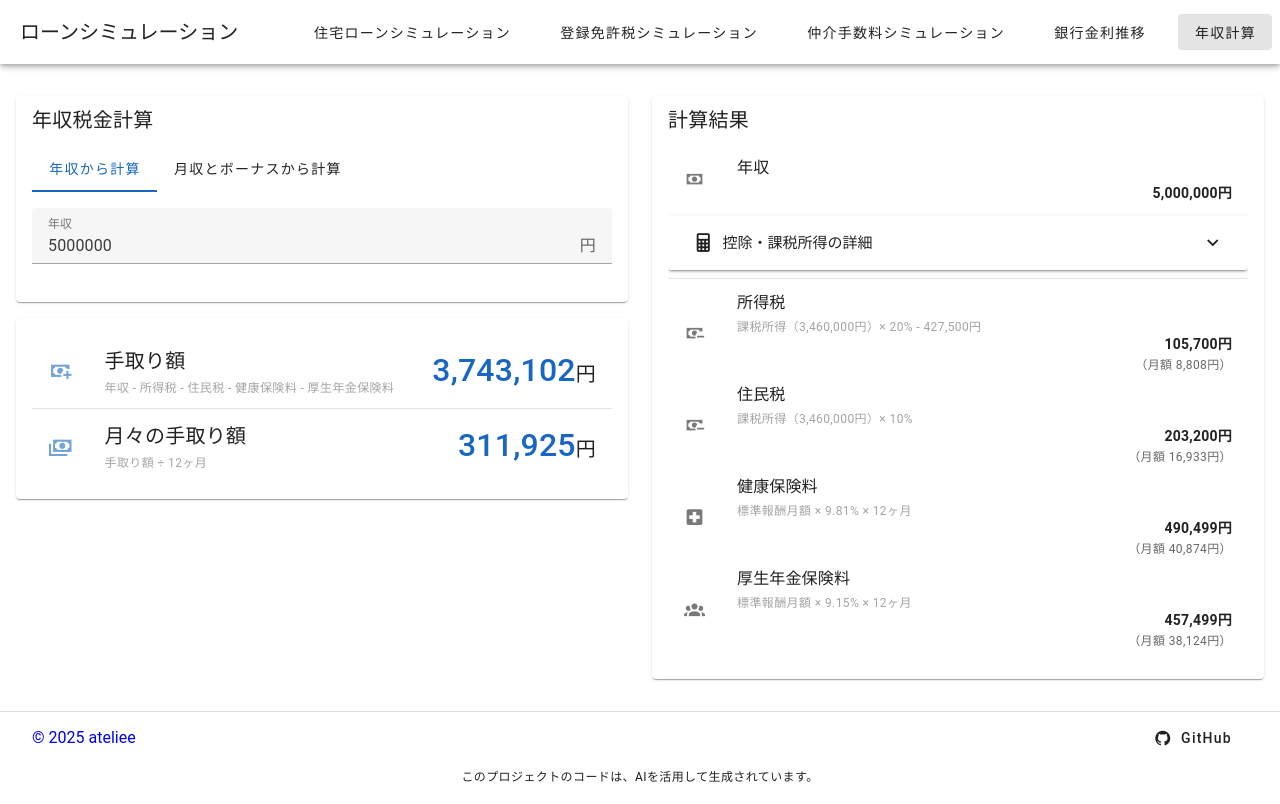
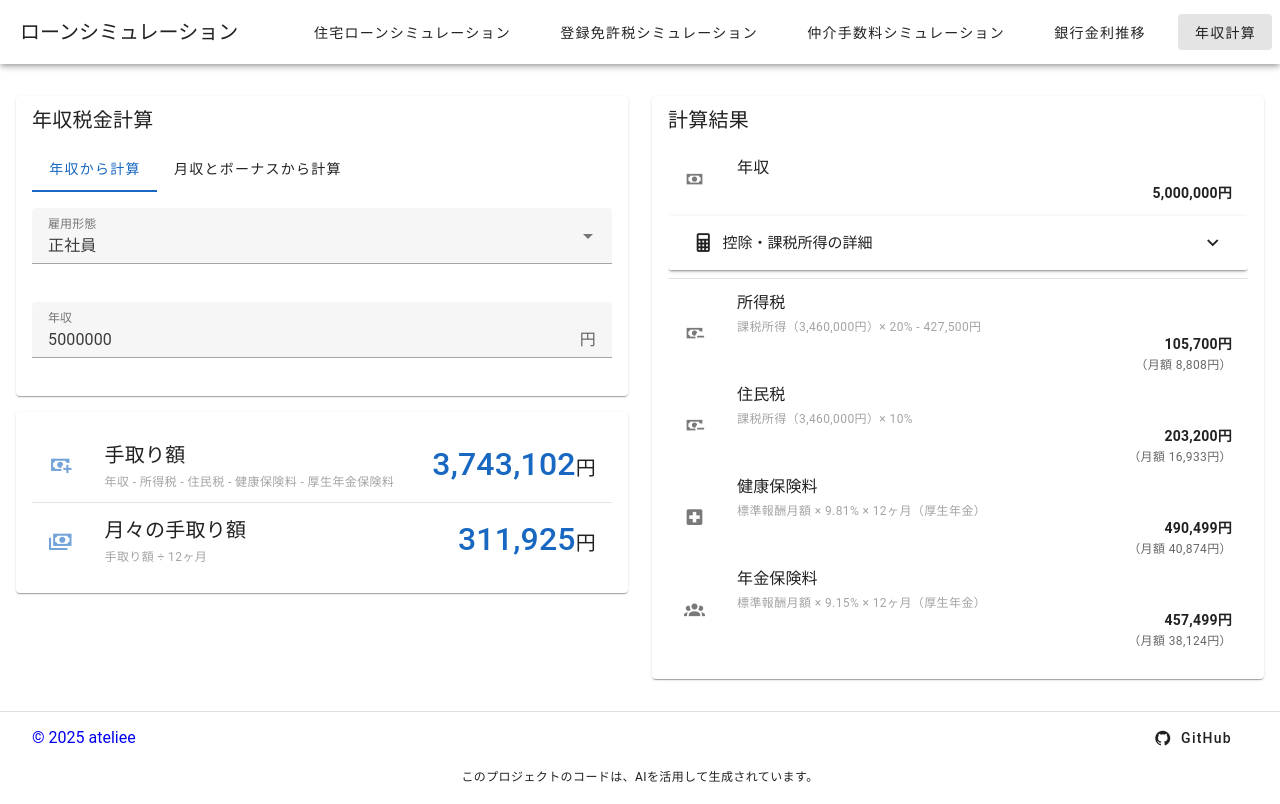
Before and after one commit to ateliee/loan-simulation, a Nuxt app in the folder nuxt/: page /tax-calculator in a window 1280 px wide. Built offline with nearby package versions, Linux system fonts and the light colour scheme.

Commit message:
add: 雇用形態を追加

```diff
--- a/nuxt/components/tax-calculator/Form.vue
+++ b/nuxt/components/tax-calculator/Form.vue
@@ -10,6 +10,15 @@
 
         <v-window v-model="activeTab">
           <v-window-item value="annual">
+            <v-select
+              v-model="employmentType"
+              label="雇用形態"
+              :items="[
+                { title: '正社員', value: 'fullTime' },
+                { title: 'パート・アルバイト', value: 'partTime' }
+              ]"
+              class="mt-4"
+            />
             <v-text-field
               v-model="annualIncome"
               label="年収"
@@ -21,6 +30,15 @@
           </v-window-item>
 
           <v-window-item value="monthly">
+            <v-select
+              v-model="employmentType"
+              label="雇用形態"
+              :items="[
+                { title: '正社員', value: 'fullTime' },
+                { title: 'パート・アルバイト', value: 'partTime' }
+              ]"
+              class="mt-4"
+            />
             <v-text-field
               v-model="monthlyIncome"
               label="月収"
@@ -50,6 +68,7 @@ import { ref, watch } from 'vue'
 const form = ref()
 const isValid = ref(false)
 const activeTab = ref('annual')
+const employmentType = ref('fullTime')
 
 const annualIncome = ref<string>('5000000')
 const monthlyIncome = ref<string>('350000')
@@ -74,6 +93,7 @@ const emit = defineEmits<{
     basicDeduction: number
     socialInsuranceDeduction: number
     taxableIncome: number
+    employmentType: string
   }): void
 }>()
 
@@ -144,18 +164,29 @@ const calculateResidentTax = (taxableIncome: number): number => {
   return Math.floor(taxableIncome * 0.1)
 }
 
-// 健康保険料を計算（標準報酬月額に基づく概算）
+// 健康保険料を計算
 const calculateHealthInsurance = (monthlyIncome: number): number => {
-  // 標準報酬月額の等級に応じた保険料率（概算）
-  const rate = 0.0981 // 9.81%（事業主負担分を除く）
-  return Math.floor(monthlyIncome * rate * 12)
+  if (employmentType.value === 'fullTime') {
+    // 正社員の場合：厚生年金保険料率（9.81%）
+    const rate = 0.0981
+    return Math.floor(monthlyIncome * rate * 12)
+  } else {
+    // パート・アルバイトの場合：国民健康保険料率（都道府県・市区町村により異なるが、概算で8%）
+    const rate = 0.08
+    return Math.floor(monthlyIncome * rate * 12)
+  }
 }
 
-// 厚生年金保険料を計算（標準報酬月額に基づく概算）
+// 年金保険料を計算
 const calculatePension = (monthlyIncome: number): number => {
-  // 標準報酬月額の等級に応じた保険料率（概算）
-  const rate = 0.0915 // 9.15%（事業主負担分を除く）
-  return Math.floor(monthlyIncome * rate * 12)
+  if (employmentType.value === 'fullTime') {
+    // 正社員の場合：厚生年金保険料率（9.15%）
+    const rate = 0.0915
+    return Math.floor(monthlyIncome * rate * 12)
+  } else {
+    // パート・アルバイトの場合：国民年金保険料（固定額）
+    return 199_800 // 2024年度の国民年金保険料（月額16,650円 × 12ヶ月）
+  }
 }
 
 const calculateTax = async () => {
@@ -201,12 +232,13 @@ const calculateTax = async () => {
     salaryDeduction,
     basicDeduction,
     socialInsuranceDeduction,
-    taxableIncome
+    taxableIncome,
+    employmentType: employmentType.value
   })
 }
 
 // 入力値の変更を監視
-watch([annualIncome, monthlyIncome, bonus, activeTab], () => {
+watch([annualIncome, monthlyIncome, bonus, activeTab, employmentType], () => {
   calculateTax()
 }, { immediate: true })
 
--- a/nuxt/components/tax-calculator/Result.vue
+++ b/nuxt/components/tax-calculator/Result.vue
@@ -80,7 +80,7 @@
                   <div>
                     <v-list-item-title>課税所得</v-list-item-title>
                     <v-list-item-subtitle class="text-caption text-medium-emphasis">
-                      {{ getTaxableIncomeFormula(annualIncome) }}
+                      {{ getTaxableIncomeFormula() }}
                     </v-list-item-subtitle>
                   </div>
                   <div class="text-right">
@@ -133,7 +133,7 @@
           <div>
             <v-list-item-title>健康保険料</v-list-item-title>
             <v-list-item-subtitle class="text-caption text-medium-emphasis">
-              標準報酬月額 × 9.81% × 12ヶ月
+              {{ getHealthInsuranceDescription() }}
             </v-list-item-subtitle>
           </div>
           <div class="text-right">
@@ -147,9 +147,9 @@
             <v-icon>mdi-account-group</v-icon>
           </template>
           <div>
-            <v-list-item-title>厚生年金保険料</v-list-item-title>
+            <v-list-item-title>年金保険料</v-list-item-title>
             <v-list-item-subtitle class="text-caption text-medium-emphasis">
-              標準報酬月額 × 9.15% × 12ヶ月
+              {{ getPensionDescription() }}
             </v-list-item-subtitle>
           </div>
           <div class="text-right">
@@ -163,7 +163,7 @@
 </template>
 
 <script setup lang="ts">
-defineProps<{
+const props = defineProps<{
   annualIncome: number
   incomeTax: number
   residentTax: number
@@ -176,6 +176,7 @@ defineProps<{
   basicDeduction: number
   socialInsuranceDeduction: number
   taxableIncome: number
+  employmentType: string
 }>()
 
 const formatNumber = (num: number): string => {
@@ -249,6 +250,24 @@ const getSalaryDeductionAmount = (income: number): number => {
 const getTaxableIncomeFormula = (): string => {
   return `年収 - 給与所得控除 - 基礎控除 - 社会保険料控除`
 }
+
+// 健康保険料の説明を取得
+const getHealthInsuranceDescription = (): string => {
+  if (props.employmentType === 'fullTime') {
+    return '標準報酬月額 × 9.81% × 12ヶ月（厚生年金）'
+  } else {
+    return '標準報酬月額 × 8% × 12ヶ月（国民健康保険）'
+  }
+}
+
+// 年金保険料の説明を取得
+const getPensionDescription = (): string => {
+  if (props.employmentType === 'fullTime') {
+    return '標準報酬月額 × 9.15% × 12ヶ月（厚生年金）'
+  } else {
+    return '16,650円 × 12ヶ月（国民年金）'
+  }
+}
 </script>
 
 <style lang="scss" scoped>
```
